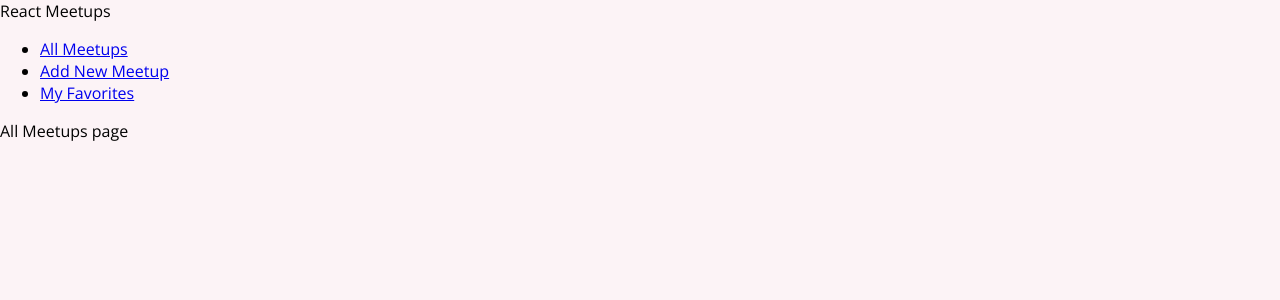
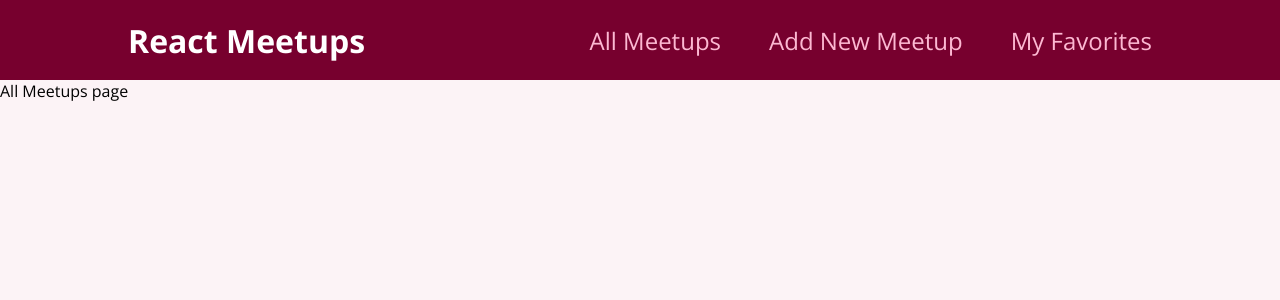
Before and after one commit to pedromonteiro01/reactJS, a React (Create React App) app in the folder project/: page / in a window 1280 px wide. Shown: the top 300 px of the page. Built offline with nearby package versions, Linux system fonts and the light colour scheme.

Commit message:
CSS modules

```diff
--- a/project/src/components/layout/MainNavigation.js
+++ b/project/src/components/layout/MainNavigation.js
@@ -1,8 +1,11 @@
 import {Link} from 'react-router-dom'
 
+import classes from'./MainNavigation.module.css'
+
 function MainNavigation() {
-    return <header>
-        <div>React Meetups</div>
+    return (
+        <header className={classes.header}>
+            <div className={classes.logo}>React Meetups</div>
             <nav>
                 <ul>
                     <li>
@@ -17,6 +20,7 @@
                 </ul>
             </nav>
         </header>
+    );
 }
 
 export default MainNavigation;
--- /dev/null
+++ b/project/src/components/layout/MainNavigation.module.css
@@ -0,0 +1,47 @@
+.header {
+    width: 100%;
+    height: 5rem;
+    display: flex;
+    align-items: center;
+    justify-content: space-between;
+    background-color: #77002e;
+    padding: 0 10%;
+}
+
+.logo {
+    font-size: 2rem;
+    color: white;
+    font-weight: bold;
+}
+
+.header ul {
+    list-style: none;
+    margin: 0;
+    padding: 0;
+    display: flex;
+    align-items: baseline;
+}
+
+.header li {
+    margin-left: 3rem;
+}
+
+.header a {
+    text-decoration: none;
+    font-size: 1.5rem;
+    color: #fcb8d2;
+}
+
+.header a:hover,
+.header a:active,
+.header a.active {
+    color: white;
+}
+
+.badge {
+    background-color: #cc2062;
+    color: white;
+    border-radius: 12px;
+    padding: 0 1rem;
+    margin-left: 0.5rem;
+}
```
Lines whose indentation alone changed are shown as unchanged.
